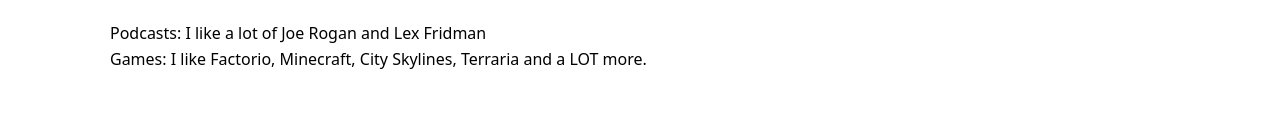
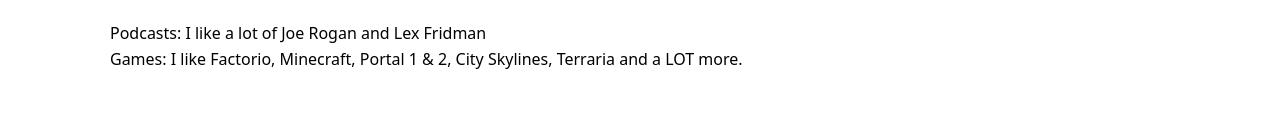
Before and after one commit to ihsan6133/ihsan6133.github.io, an Astro site: page / in a window 1280 px wide. Shown: the part 1445-1582 px from the top of the page. Built offline with nearby package versions, Linux system fonts and the light colour scheme; Astro itself is replaced by a stand-in of ours.

Commit message:
added portal 1 & 2 to references

```diff
--- a/src/components/References.astro
+++ b/src/components/References.astro
@@ -7,7 +7,7 @@
         <h2>References</h2>
         <ul>
             <li id="ref-podcasts">Podcasts: I like a lot of Joe Rogan and Lex Fridman</li>
-            <li id="ref-games">Games: I like Factorio, Minecraft, City Skylines, Terraria and a LOT more.</li>
+            <li id="ref-games">Games: I like Factorio, Minecraft, Portal 1 & 2, City Skylines, Terraria and a LOT more.</li>
         </ul>
     </div>
 </section>
```
